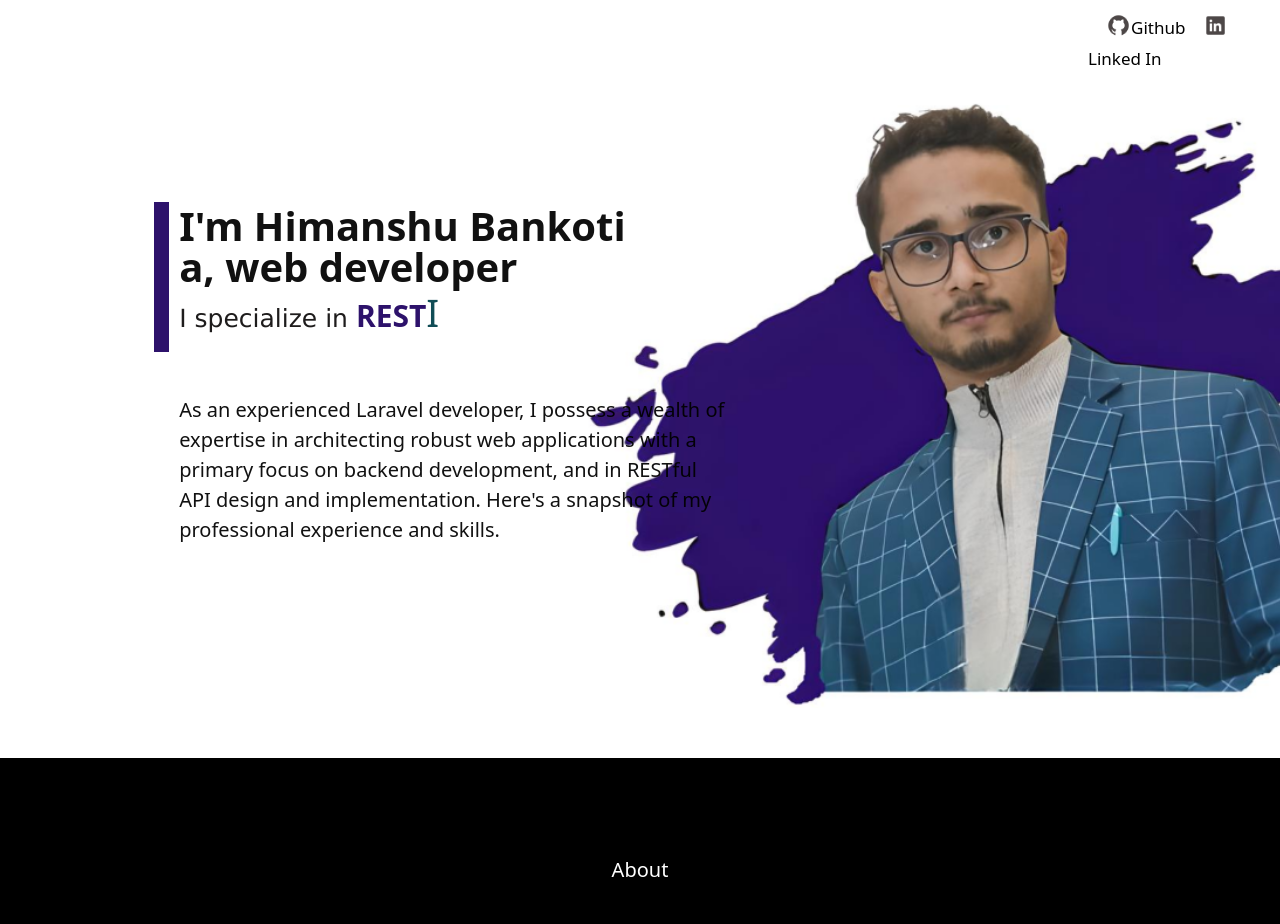
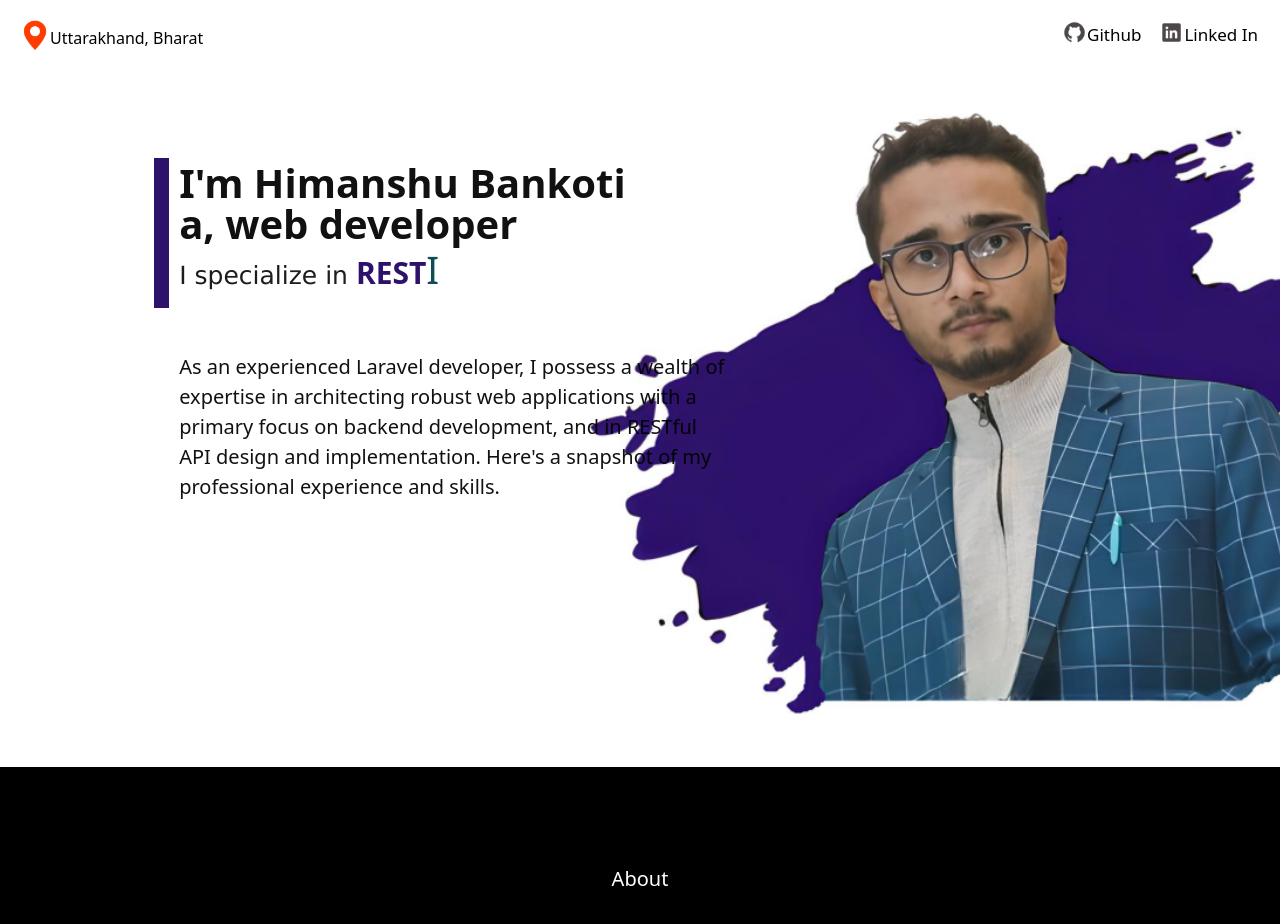
Before and after one commit to himanshu-bankoti/himanshu-portfolio, a React (Create React App) app: page / in a window 1280 px wide. Shown: the top 924 px of the page. Built offline with nearby package versions, Linux system fonts and the light colour scheme.

Commit message:
added location link and fixed styling of intro div

```diff
--- a/src/App.css
+++ b/src/App.css
@@ -34,7 +34,7 @@
   height: 150px;
   margin-left: 12%;
   background-color: rgb(45, 18, 107);
-  margin-top: 7.7%;
+  margin-top: 3.6%;
   position: absolute;
 }
 
--- a/src/App.js
+++ b/src/App.js
@@ -11,6 +11,7 @@ export default function App() {
       <Header
         linkedIn={info.linkedIn}
         github={info.github}
+        location={info.location}
       />
       <div>
         <div className="vertical-line"></div>
--- a/src/assets/header.css
+++ b/src/assets/header.css
@@ -18,12 +18,33 @@
 }
 
 .small-links {
-  margin-left: 85%;
-  margin-top: 1%;
+  margin-left: 60%;
   position: relative;
 }
 
+.header-container {
+  display: flex;
+}
 
+.location-icon-header img {
+  width: 30px;
+  height: 30px;
+  margin-bottom: 10px;
+}
+
+.location-icon-header a {
+  text-decoration: none;
+  color: black;
+}
+
+.location-icon-header a:hover{
+  color: rgb(18, 105, 13);
+}
+
+.box {
+  flex: 1;
+  padding: 20px;
+}
 /* @media  screen and (max-width: 768px) {
     .small-icons {
         margin-left: 70%;
--- a/src/assets/intro.css
+++ b/src/assets/intro.css
@@ -14,7 +14,7 @@
 .intro-wrapper {
   margin-left: 14%;
   width: 640px;
-  margin-top: 8%;
+  margin-top: 4%;
   position: absolute;
 }
 
--- a/src/components/Data.js
+++ b/src/components/Data.js
@@ -4,6 +4,10 @@ export const info = {
   description: "I specialize in",
   linkedIn:"https://www.linkedin.com/in/himanshu-bankoti-2351ab179",
   github: "https://github.com/himanshu-bankoti",
+  location : {
+    name : "Uttarakhand, Bharat",
+    map_link: "https://www.google.com/maps/d/viewer?mid=1wf1X_SQhHL_Ue9rR3Ia5yPLz_Xk&hl=en_US&ll=30.050072409386058%2C79.14001000000002&z=8",
+  },
   summary:
     "As an experienced Laravel developer, I possess a wealth of expertise in architecting robust web applications with a primary focus on backend development, and in RESTful API design and implementation. Here's a snapshot of my professional experience and skills.",
   experties: [
--- a/src/components/Header.js
+++ b/src/components/Header.js
@@ -1,29 +1,23 @@
 import "../assets/header.css";
 import githubIcon from "../assets/images/github.png";
 import linkedInIcon from "../assets/images/linkedIn.png";
-import locationIcon from "../assets/images/location.png"
+import locationIcon from "../assets/images/location.png";
 
-export function Header({ linkedIn, github }) {
+export function Header({ linkedIn, github, location }) {
   //The icons are named as iconOne, iconTwo... because icons are subjective to change.
   return (
     <div>
-      <div className="small-links">
-        <img src={githubIcon}></img>
-        <a href={github}>Github</a>
-        <img src={linkedInIcon}></img>
-        <a href={linkedIn}>Linked In</a>
-        {/* <a href={icons.react.link} target="_blank">
-        <img src={icons.react.icon} />
-      </a>
-      <a href={icons.html.link} target="_blank">
-        <img src={icons.html.icon} />
-      </a>
-      <a href={icons.css.link} target="_blank">
-        <img src={icons.css.icon} />
-      </a>
-      <a href={icons.bootstrap.link} target="_blank">
-        <img src={icons.bootstrap.icon} />
-      </a> */}
+      <div className="header-container">
+        <div className="box location-icon-header">
+          <img src={locationIcon} ></img>
+          <a href={location.map_link}>{location.name}</a>
+        </div>
+        <div className="small-links box">
+          <img src={githubIcon}></img>
+          <a href={github}>Github</a>
+          <img src={linkedInIcon}></img>
+          <a href={linkedIn}>Linked In</a>
+        </div>
       </div>
     </div>
   );
```
